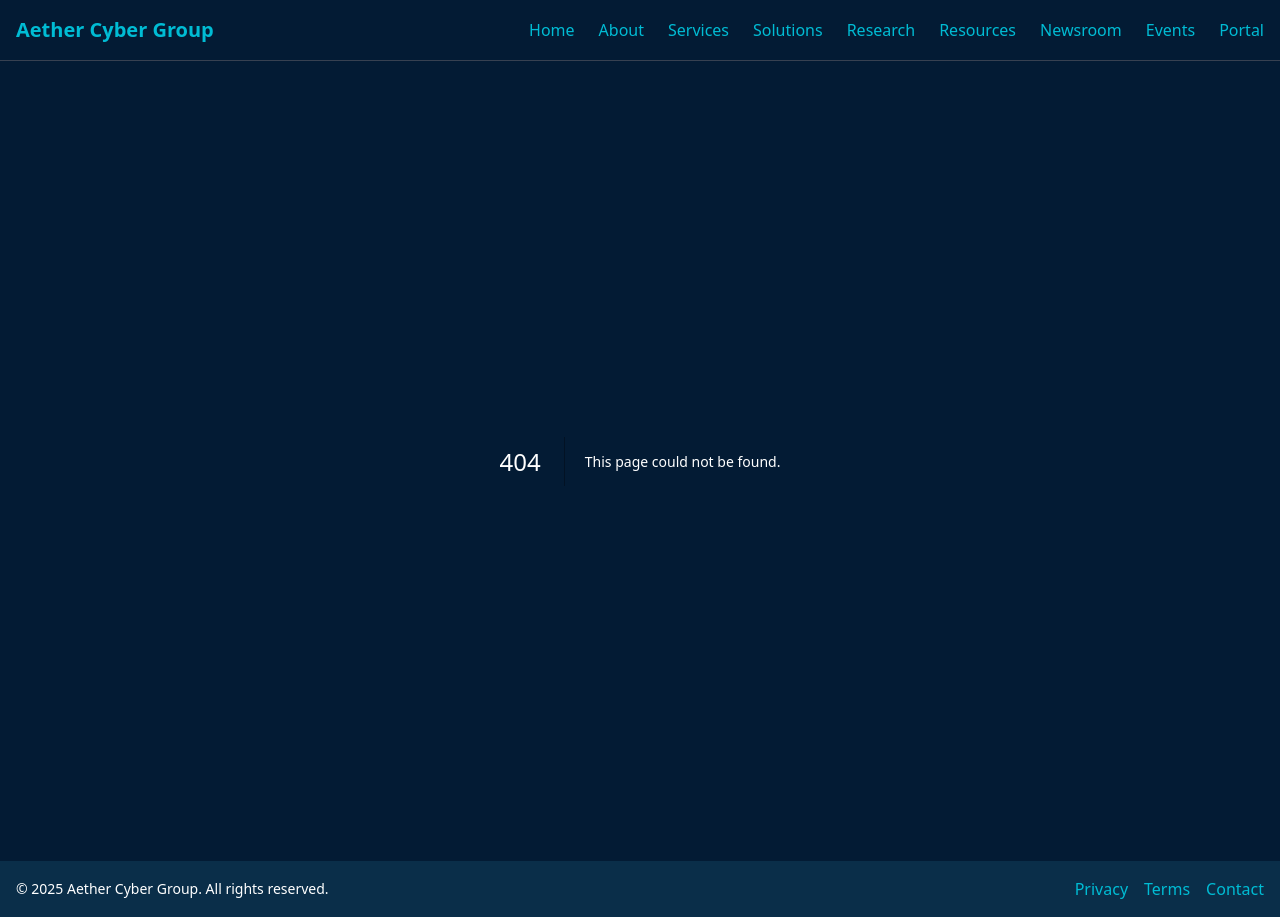
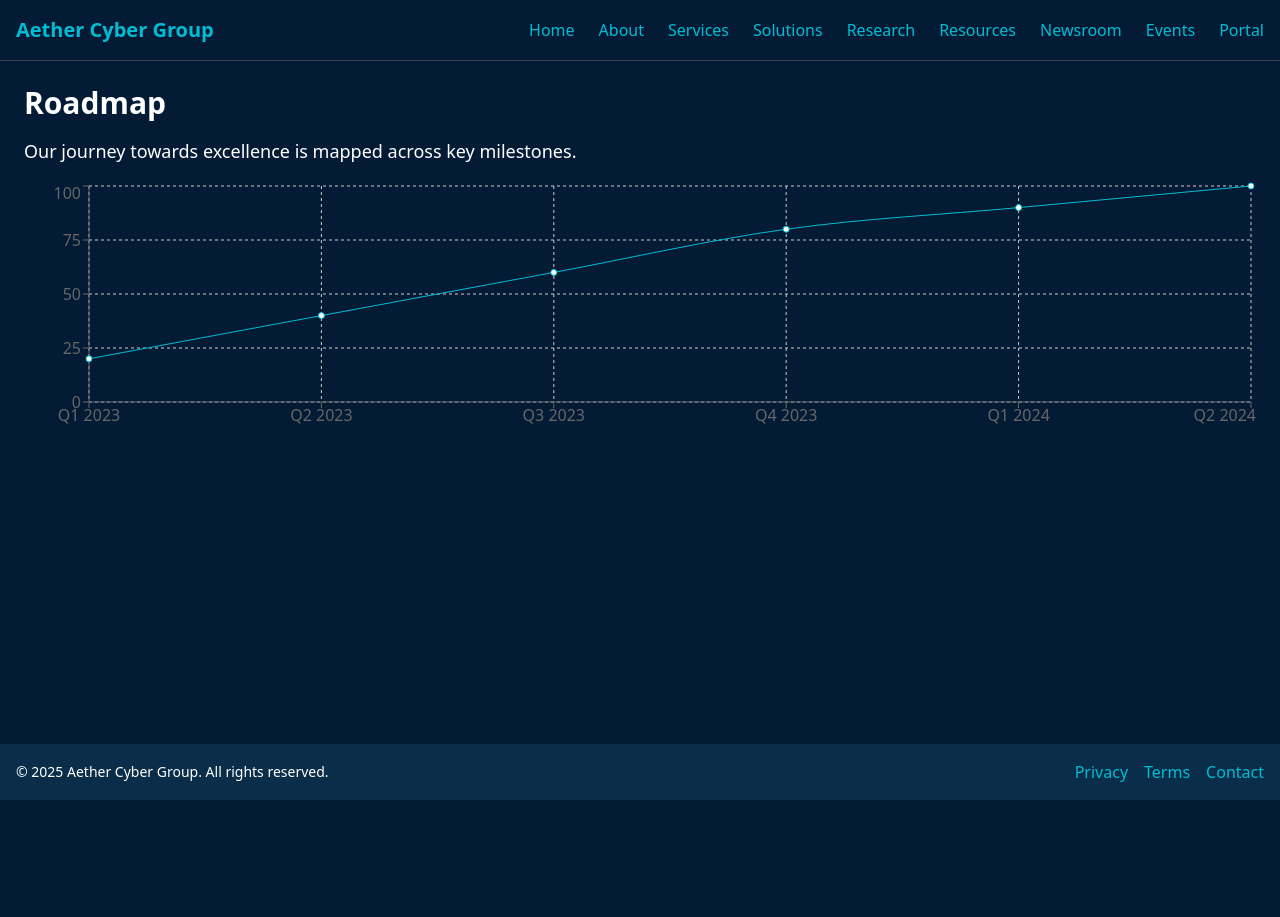
Before and after one commit to aethercybergroup/aethercybergroup.github.io, a Next.js app: page /home/roadmap in a window 1280 px wide. Before the commit this address had no page. After the commit the page ends 800 px from the top, so only its background shows below. Built offline with nearby package versions, Linux system fonts and the light colour scheme.

Commit message:
Create roadmap page

```diff
--- /dev/null
+++ b/app/home/roadmap/page.tsx
@@ -0,0 +1,31 @@
+"use client";
+import { LineChart, Line, XAxis, YAxis, CartesianGrid, Tooltip, ResponsiveContainer } from "recharts";
+
+const data = [
+  { quarter: "Q1 2023", progress: 20 },
+  { quarter: "Q2 2023", progress: 40 },
+  { quarter: "Q3 2023", progress: 60 },
+  { quarter: "Q4 2023", progress: 80 },
+  { quarter: "Q1 2024", progress: 90 },
+  { quarter: "Q2 2024", progress: 100 },
+];
+
+export default function RoadmapPage() {
+  return (
+    <div className="space-y-4 p-6">
+      <h1 className="text-3xl font-bold">Roadmap</h1>
+      <p className="text-lg">Our journey towards excellence is mapped across key milestones.</p>
+      <div className="h-64">
+        <ResponsiveContainer width="100%" height="100%">
+          <LineChart data={data}>
+            <CartesianGrid strokeDasharray="3 3" />
+            <XAxis dataKey="quarter" />
+            <YAxis />
+            <Tooltip />
+            <Line type="monotone" dataKey="progress" stroke="#00bcd4" />
+          </LineChart>
+        </ResponsiveContainer>
+      </div>
+    </div>
+  );
+}
```
